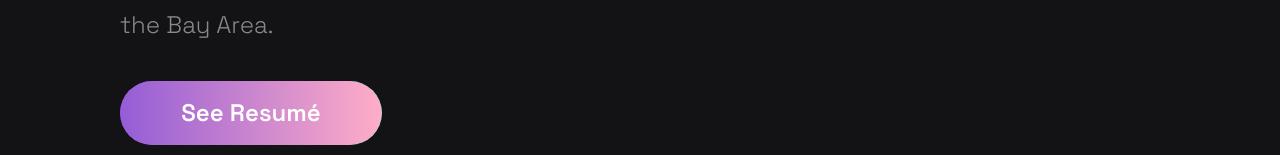
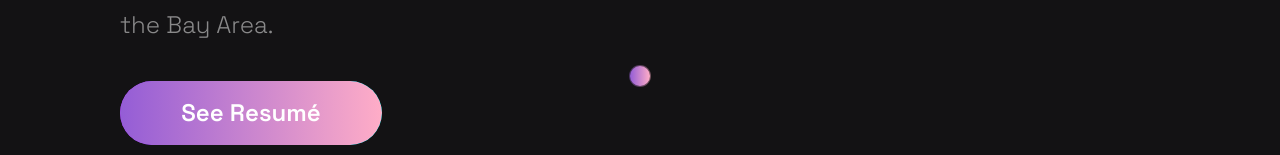
Before and after one commit to HarryZ10/harryjzhu.com, a Next.js app: page / in a window 1280 px wide. Shown: the part 324-479 px from the top of the page. Built offline with nearby package versions, Linux system fonts and the light colour scheme.

Commit message:
Add cursor follow effect

```diff
--- a/package.json
+++ b/package.json
@@ -25,7 +25,9 @@
     "sass": "^1.51.0",
     "simplebar-react": "^2.3.7",
     "styled-components": "^5.3.0",
-    "styled-normalize": "^8.0.7"
+    "styled-normalize": "^8.0.7",
+    "three": "^0.152.2",
+    "threejs-toys": "^0.0.8"
   },
   "engines": {
     "node": "16.15.1",
--- /dev/null
+++ b/src/components/Cursor/Cursor.js
@@ -0,0 +1,165 @@
+import React from "react";
+
+function Cursor() {
+
+    const cursorDotOutline = React.useRef();
+    const cursorDot = React.useRef();
+    const requestRef = React.useRef();
+    const previousTimeRef = React.useRef();
+    let [mousePosition, setMousePosition] = React.useState({ x: 0, y: 0 });
+    const [width, setWidth] = React.useState(
+        typeof window !== 'undefined' ? window.innerWidth : 0
+    );
+    const [height, setHeight] = React.useState(
+        typeof window !== 'undefined' ? window.innerHeight : 0
+    );
+
+    let cursorVisible = React.useState(false);
+    let cursorEnlarged = React.useState(false);
+
+    /**
+     * Mouse Moves
+     */
+    const onMouseMove = event => {
+        const { pageX: x, pageY: y } = event;
+        setMousePosition({ x, y });
+        positionDot(event);
+    };
+    const onMouseEnter = () => {
+        cursorVisible.current = true;
+        toggleCursorVisibility();
+    };
+    const onMouseLeave = () => {
+        cursorVisible.current = false;
+        toggleCursorVisibility();
+    };
+    const onMouseDown = () => {
+        cursorEnlarged.current = true;
+        toggleCursorSize();
+    };
+    const onMouseUp = () => {
+        cursorEnlarged.current = false;
+        toggleCursorSize();
+    };
+    const onResize = event => {
+        setWidth(window.innerWidth);
+        setHeight(window.innerHeight);
+    };
+
+    /**
+     * Hooks
+     */
+    React.useEffect(() => {
+        document.addEventListener("mousemove", onMouseMove);
+        document.addEventListener("mouseenter", onMouseEnter);
+        document.addEventListener("mouseleave", onMouseLeave);
+        document.addEventListener("mousedown", onMouseDown);
+        document.addEventListener("mouseup", onMouseUp);
+        window.addEventListener("resize", onResize);
+        requestRef.current = requestAnimationFrame(animateDotOutline);
+
+        // Handle Link Hovers
+        handleLinkHovers();
+
+        return () => {
+            document.removeEventListener("mousemove", onMouseMove);
+            document.removeEventListener("mouseenter", onMouseEnter);
+            document.removeEventListener("mouseleave", onMouseLeave);
+            document.removeEventListener("mousedown", onMouseDown);
+            document.removeEventListener("mouseup", onMouseUp);
+            window.removeEventListener("resize", onResize);
+            cancelAnimationFrame(requestRef.current);
+        };
+    }, []);
+
+    let { x, y } = mousePosition;
+    const winDimensions = { width, height };
+    let endX = winDimensions.width / 2;
+    let endY = winDimensions.height / 2;
+
+    /**
+     * Position Dot (cursor)
+     * @param {event}
+     */
+    function positionDot(e) {
+        cursorVisible.current = true;
+        toggleCursorVisibility();
+        // Position the dot
+        endX = e.pageX;
+        endY = e.pageY;
+        cursorDot.current.style.top = endY + "px";
+        cursorDot.current.style.left = endX + "px";
+    }
+
+    /**
+     * Toggle Cursor Visiblity
+     */
+    function toggleCursorVisibility() {
+        if (cursorVisible.current) {
+            cursorDot.current.style.opacity = 1;
+            cursorDotOutline.current.style.opacity = 1;
+        } else {
+            cursorDot.current.style.opacity = 0;
+            cursorDotOutline.current.style.opacity = 0;
+        }
+    }
+
+    /**
+     * Toggle Cursor Size
+     */
+    function toggleCursorSize() {
+        if (cursorEnlarged.current) {
+            cursorDot.current.style.transform = "translate(-50%, -50%) scale(0.7)";
+            cursorDotOutline.current.style.transform =
+                "translate(-70%, -10%) scale(5)";
+        } else {
+            cursorDot.current.style.transform = "translate(-50%, -50%) scale(1)";
+            cursorDotOutline.current.style.transform =
+                "translate(-50%, -50%) scale(2)";
+        }
+    }
+
+    /**
+     * Handle LInks
+     * Applies mouseover/out hooks on all links
+     * to trigger cursor animation
+     */
+    function handleLinkHovers() {
+        document.querySelectorAll("a").forEach(el => {
+            el.addEventListener("mouseover", () => {
+                cursorEnlarged.current = true;
+                toggleCursorSize();
+            });
+            el.addEventListener("mouseout", () => {
+                cursorEnlarged.current = false;
+                toggleCursorSize();
+            });
+        });
+    }
+
+    /**
+     * Animate Dot Outline
+     * Aniamtes cursor outline with trailing effect.
+     * @param {number} time
+     */
+    const animateDotOutline = time => {
+        if (previousTimeRef.current !== undefined) {
+            x += (endX - x) / 8;
+            y += (endY - y) / 8;
+            cursorDotOutline.current.style.top = y + "px";
+            cursorDotOutline.current.style.left = x + "px";
+        }
+        previousTimeRef.current = time;
+        requestRef.current = requestAnimationFrame(animateDotOutline);
+    };
+
+    return (
+        <>
+            <div ref={cursorDotOutline} id="cursor-dot-outline" />
+            <div ref={cursorDot} id="cursor-dot" />
+        </>
+    );
+}
+
+
+export default Cursor;
--- a/src/components/Header/Header.js
+++ b/src/components/Header/Header.js
@@ -7,6 +7,7 @@ import {
   AiFillInfoCircle,
   // AiFillMediumCircle,
 } from "react-icons/ai";
+
 import {
   Span,
   Dot,
--- a/src/layout/Layout.js
+++ b/src/layout/Layout.js
@@ -1,7 +1,7 @@
 import React from "react";
-
 import Footer from "../components/Footer/Footer";
 import Header from "../components/Header/Header";
+import Cursor from "../components/Cursor/Cursor";
 import NotionAlert from "../components/NotionAlert/NotionAlert";
 import { Container } from "./LayoutStyles";
 
@@ -20,6 +20,7 @@ export const Layout = ({ children }) => {
 
   return (
     <Container>
+      <Cursor />
       <NotionAlert isVisible={isVisible} />
       <Header />
       <main>{children}</main>
--- a/src/pages/_app.js
+++ b/src/pages/_app.js
@@ -1,8 +1,9 @@
 import Theme from "../styles/theme";
 import Head from "next/head";
-import "../styles/Projects.scss";
+import "../styles/global.scss";
 
 export default function App({ Component, pageProps }) {
+
   return (
     <>
       <Head>
@@ -37,7 +38,7 @@ export default function App({ Component, pageProps }) {
       </Head>
 
       <Theme>
-        <Component {...pageProps} />
+        <Component id="app" {...pageProps} />
       </Theme>
     </>
   );
--- a/src/styles/Projects.scss
+++ b/src/styles/global.scss
@@ -1,3 +1,21 @@
+
+:root {
+  --color-cursor: 220, 90, 90;
+  --cursor-outline-shade: 0.3;
+  --cursor-size: 20px;
+  --cursor-outline-size: 22px;
+}
+
+html,
+body {
+  cursor: none;
+}
+
+html *,
+body * {
+  cursor: none;
+}
+
 .carousel-projects {
   width: 75%;
   margin: 0 auto;
@@ -8,7 +26,6 @@
   // change image offset to bottom
   background-position: center top;
 }
-
 
 .modal-backdrop {
   position: fixed;
@@ -218,6 +235,29 @@
   #modal-title {
     font-size: 1.2rem;
   }
+}
 
+#cursor-dot,
+#cursor-dot-outline {
+  z-index: 999;
+  pointer-events: none;
+  position: absolute;
+  top: 50%;
+  left: 50%;
+  border-radius: 50%;
+  opacity: 0;
+  transform: translate(-50%, -50%);
+  transition: opacity 0.15s ease-in-out, transform 0.15s ease-in-out;
+}
 
+#cursor-dot {
+  width: var(--cursor-size);
+  height: var(--cursor-size);
+  background: linear-gradient(270deg, rgb(255, 173, 199) 0%, rgb(148, 93, 214) 100%);
 }
+
+#cursor-dot-outline {
+  width: var(--cursor-outline-size);
+  height: var(--cursor-outline-size);
+  background: linear-gradient(270deg, rgba(255, 173, 199, 0.4) 0%, rgba(148, 93, 214, 0.4) 100%);
+}
```
